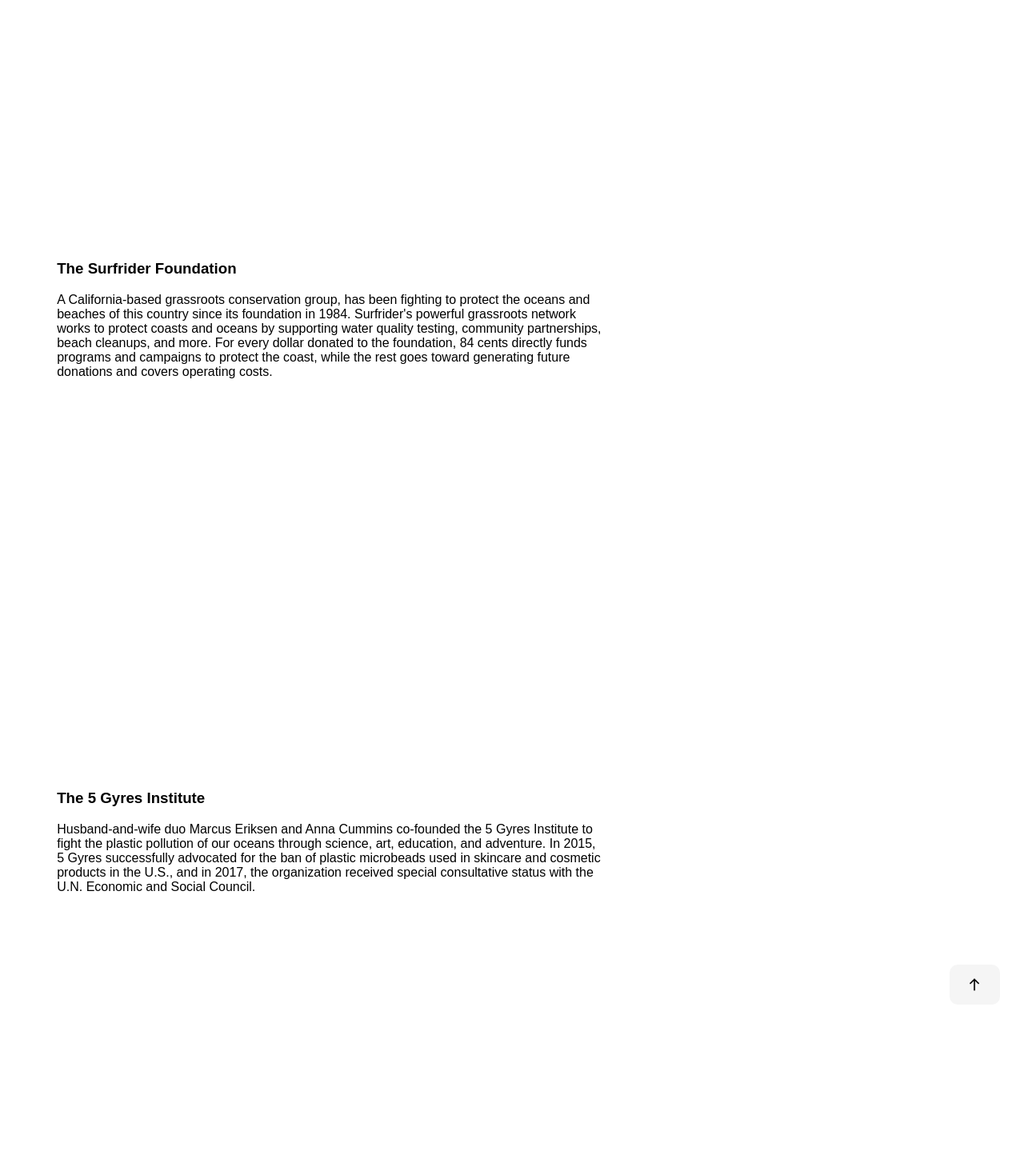
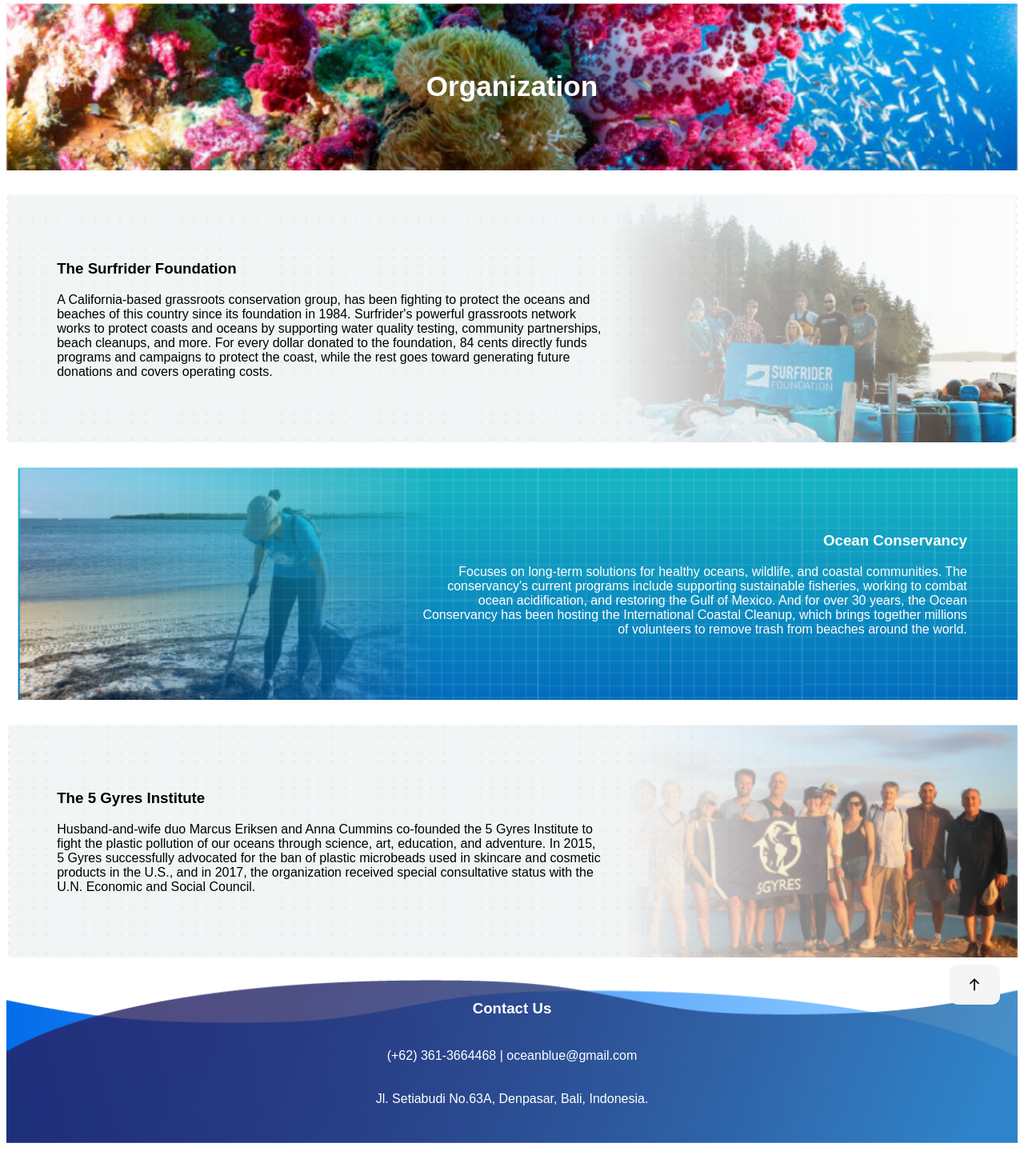
Before and after one commit to Alednic/my-website, a plain HTML site: page index.html in a window 1280 px wide. Shown: the part 1068-2517 px from the top of the page at 80% size. Drawn offline with Linux system fonts and the light colour scheme; files whose address does not match are found by name.

Commit message:
Add files via upload

```diff
--- a/wl.css
+++ b/wl.css
@@ -114,7 +114,7 @@ body {
 	margin-top: 5px;
 }
 .card2{
-	background-image:url("mages/gelombang atas.png");
+	background-image:url("images/gelombang atas.png");
 	background-repeat: no-repeat;
 	background-size: 100% 100%;
 	color: white;
@@ -131,7 +131,7 @@ body {
 	padding: 50px;
 	margin-top: 10px;
 	margin-bottom: 20px;
-	background-image:url("mages/foto lautan.png");
+	background-image:url("images/foto lautan.png");
 	background-repeat: no-repeat;
 	background-size: 100%;
 	width: 100%;
@@ -143,7 +143,7 @@ body {
 .card9 {
 	padding: 5%;
 	margin-top: 30px;
-	background-image:url("mages/organisasi1.png");
+	background-image:url("images/organisasi1.png");
 	background-repeat: no-repeat;
 	background-size: 100%;
 	width: 100%;
@@ -161,7 +161,7 @@ body {
 .card10 {
 	padding: 5%;
 	margin-top: 30px;
-	background-image:url("mages/organisasi2.png");
+	background-image:url("images/organisasi2.png");
 	background-repeat: no-repeat;
 	background-size: 105%;
 	width: 100%;
@@ -181,7 +181,7 @@ body {
 .card11 {
 	padding: 5%;
 	margin-top: 30px;
-	background-image:url("mages/organisasi3.png");
+	background-image:url("images/organisasi3.png");
 	background-repeat: no-repeat;
 	background-size: 100%;
 	width: 100%;
@@ -206,7 +206,7 @@ body {
 	color: white;
 	padding-bottom: 30px;
 	text-align: center;
-	background-image: url("mages/gelombang bawah.png");
+	background-image: url("images/gelombang bawah.png");
 	background-size: 100% 100%;
 	margin-top: 10px;
 	margin-bottom: -3%;
```
